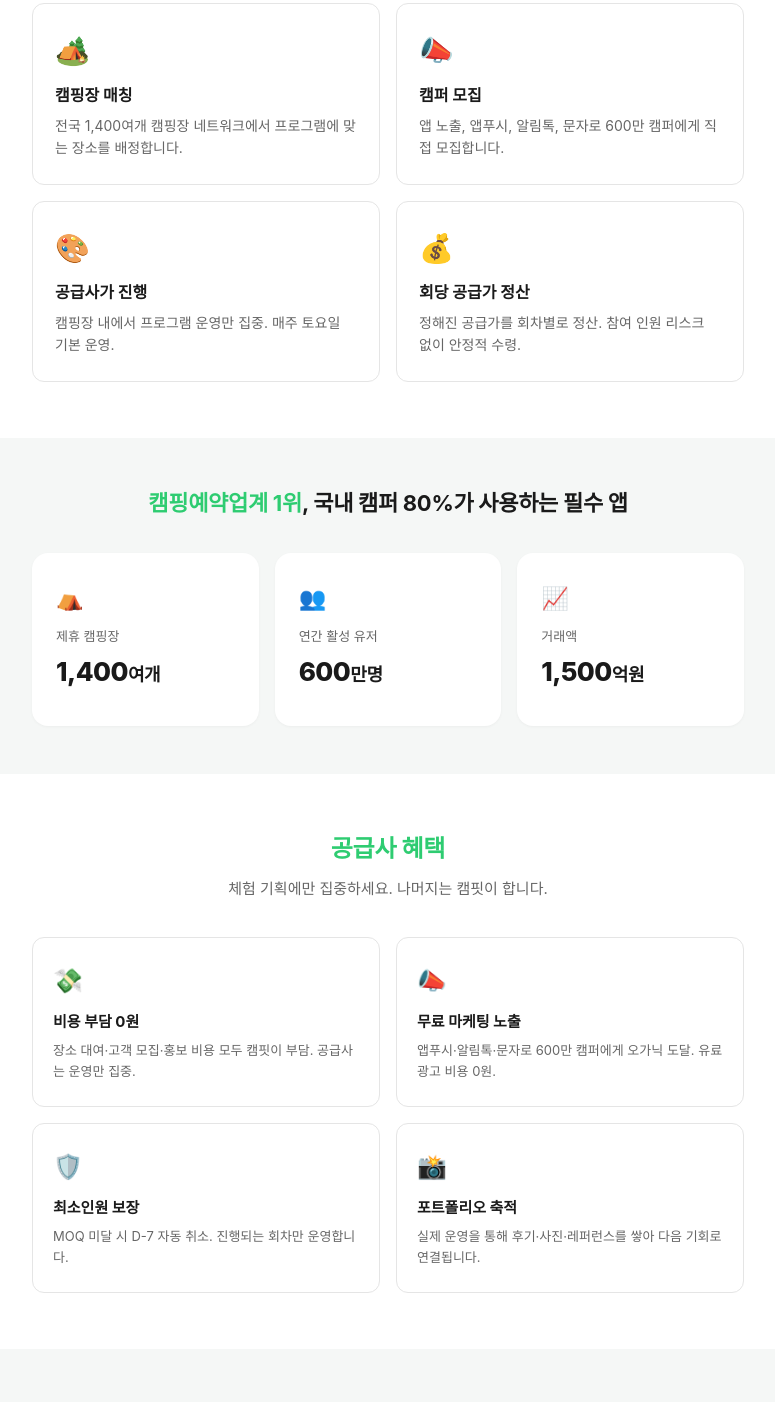
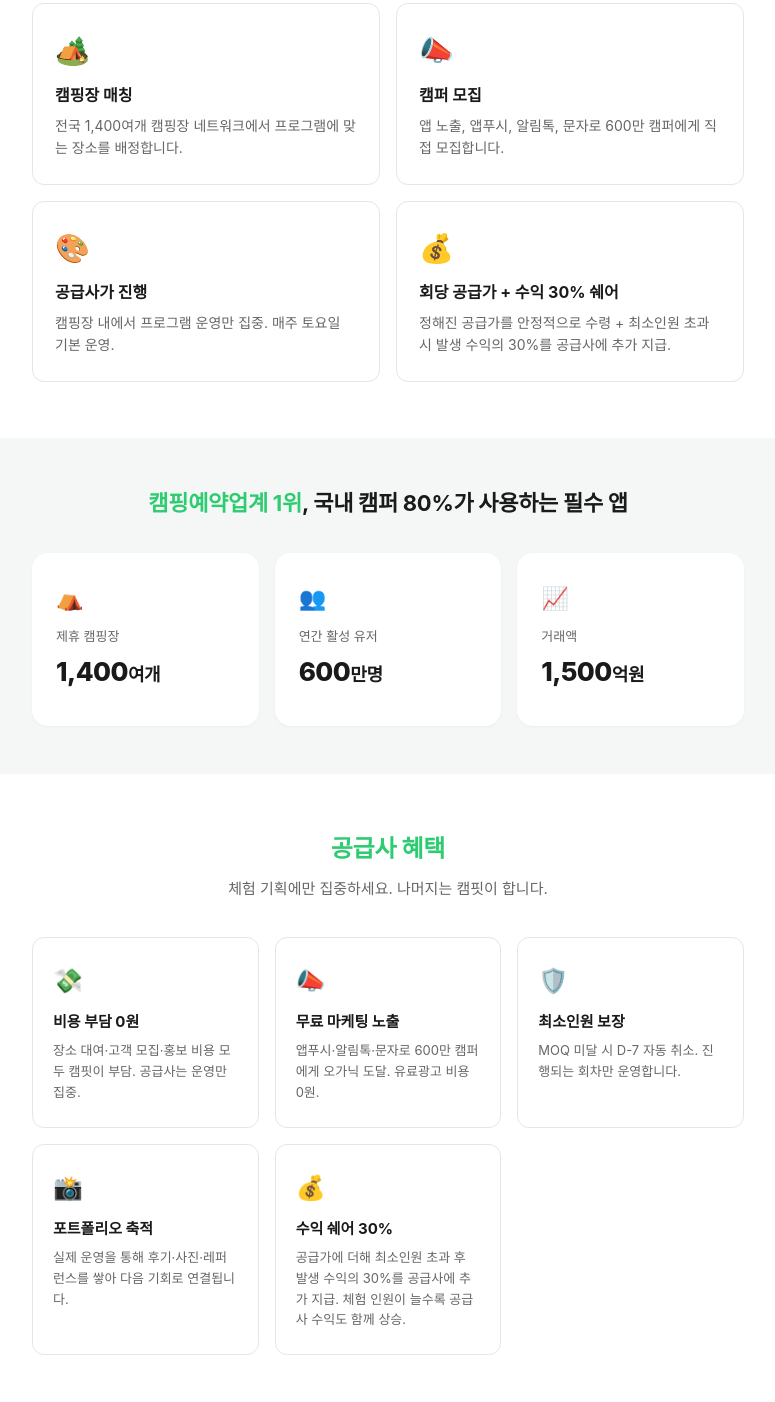
Before and after one commit to nhson-camfit/camfit-supplier-apply, a plain HTML site: page index.html in a window 1280 px wide. Shown: the part 704-2106 px from the top of the page, without its empty margins (252-1027 px from the left). Drawn offline with Linux system fonts and the light colour scheme; a web font is replaced by a local one.

Commit message:
Update index.html

```diff
--- a/index.html
+++ b/index.html
@@ -209,7 +209,7 @@
   /* Benefits */
   .benefits {
     display: grid;
-    grid-template-columns: repeat(2, 1fr);
+    grid-template-columns: repeat(3, 1fr);
     gap: 16px;
   }
   .benefit {
@@ -395,8 +395,8 @@
       </div>
       <div class="about-card">
         <div class="about-icon">💰</div>
-        <div class="about-title">회당 공급가 정산</div>
-        <div class="about-desc">정해진 공급가를 회차별로 정산. 참여 인원 리스크 없이 안정적 수령.</div>
+        <div class="about-title">회당 공급가 + 수익 30% 쉐어</div>
+        <div class="about-desc">정해진 공급가를 안정적으로 수령 + 최소인원 초과 시 발생 수익의 30%를 공급사에 추가 지급.</div>
       </div>
     </div>
   </div>
@@ -451,6 +451,11 @@
         <div class="benefit-icon">📸</div>
         <div class="benefit-title">포트폴리오 축적</div>
         <div class="benefit-desc">실제 운영을 통해 후기·사진·레퍼런스를 쌓아 다음 기회로 연결됩니다.</div>
+      </div>
+      <div class="benefit">
+        <div class="benefit-icon">💰</div>
+        <div class="benefit-title">수익 쉐어 30%</div>
+        <div class="benefit-desc">공급가에 더해 최소인원 초과 후 발생 수익의 30%를 공급사에 추가 지급. 체험 인원이 늘수록 공급사 수익도 함께 상승.</div>
       </div>
     </div>
   </div>
```
